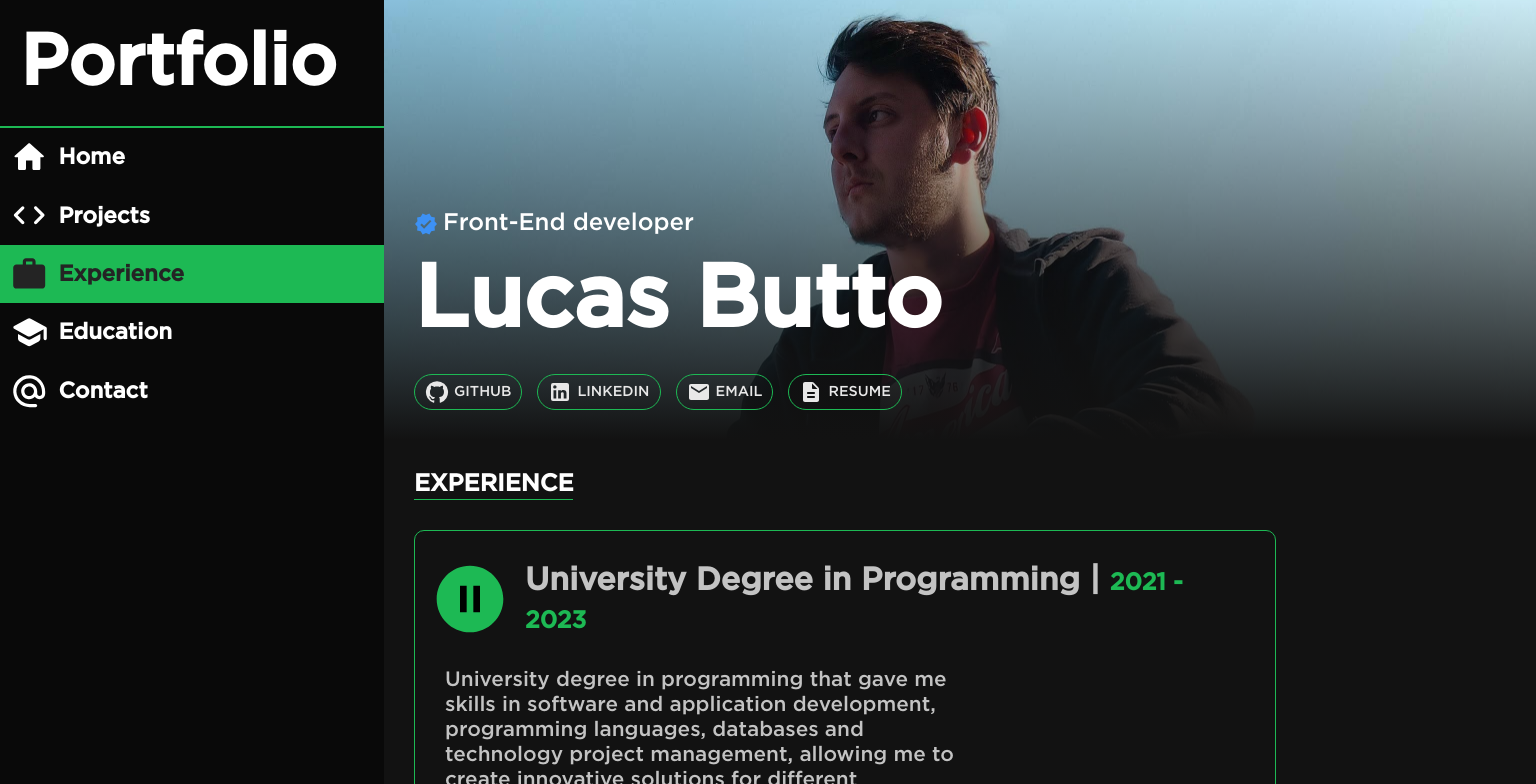
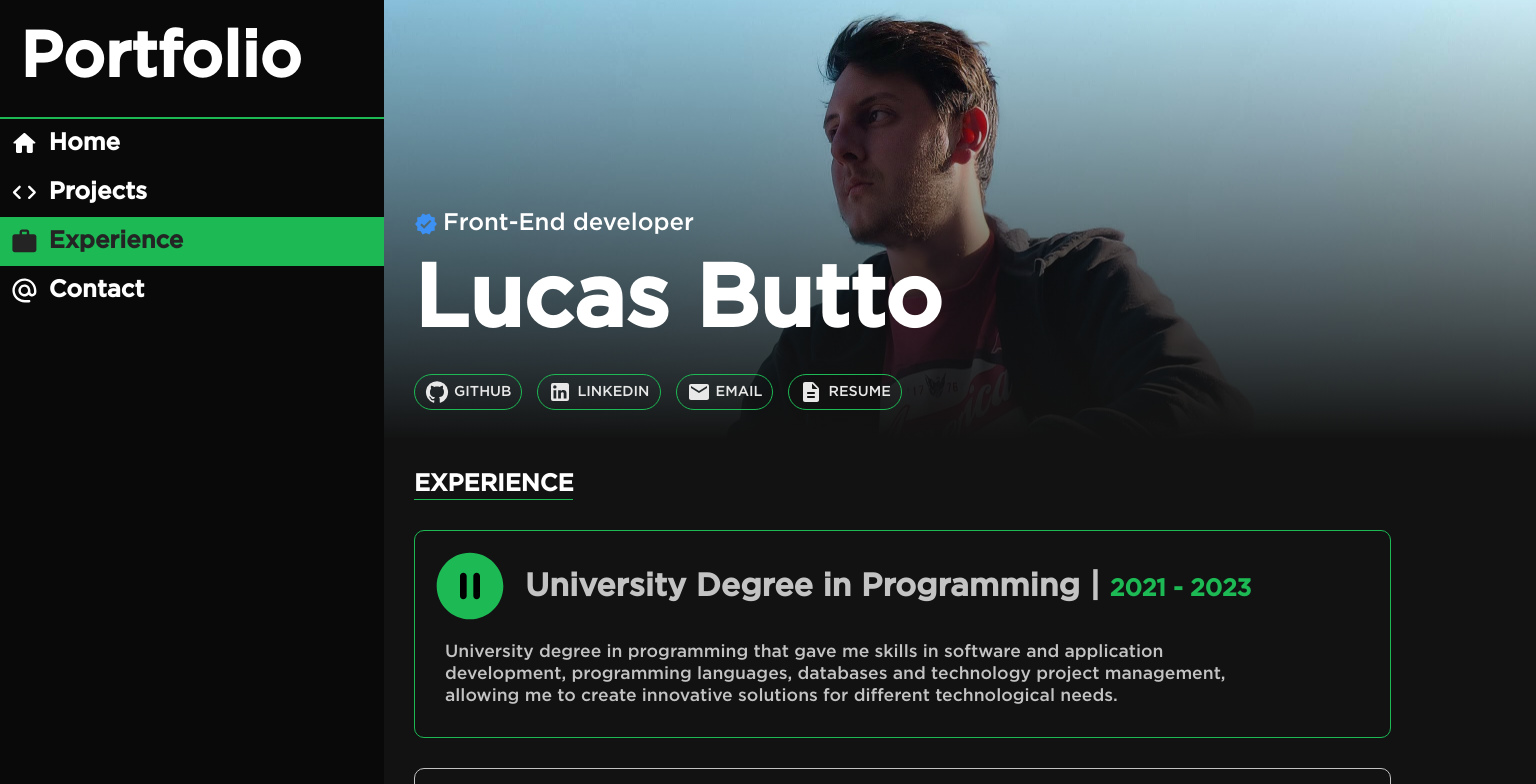
Before and after one commit to LucasButto/Portfolio-Spotify, a React (Vite) app: page /experience in a window 1536 px wide. Both pictures are taken after a click on the button 470 px from the left and 599 px from the top of the page. Shown: the top 784 px of the page. Built offline with nearby package versions, Linux system fonts and the light colour scheme.

Commit message:
styles changes

```diff
--- a/src/Components/Aside.jsx
+++ b/src/Components/Aside.jsx
@@ -4,7 +4,7 @@ import HomeRoundedIcon from "@mui/icons-material/HomeRounded";
 import CodeRoundedIcon from "@mui/icons-material/CodeRounded";
 import WorkRoundedIcon from "@mui/icons-material/WorkRounded";
 import AlternateEmailRoundedIcon from "@mui/icons-material/AlternateEmailRounded";
-import SchoolRoundedIcon from "@mui/icons-material/SchoolRounded";
+//import SchoolRoundedIcon from "@mui/icons-material/SchoolRounded";
 
 import "../Styles/Aside.css";
 
@@ -69,7 +69,7 @@ const Aside = () => {
                 </div>
               </div>
             </li>
-            <li>
+            {/*<li>
               <div
                 onClick={() => {
                   viewNavigate("/education");
@@ -80,7 +80,7 @@ const Aside = () => {
                   <span>Education</span>
                 </div>
               </div>
-            </li>
+              </li>*/}
             <li>
               <div
                 onClick={() => {
--- a/src/Components/ExperienceItem.jsx
+++ b/src/Components/ExperienceItem.jsx
@@ -1,6 +1,6 @@
 import PropTypes from "prop-types";
-import PlayCircleFilledIcon from "@mui/icons-material/PlayCircleFilled";
-import PauseCircleFilledIcon from "@mui/icons-material/PauseCircleFilled";
+import PlayCircleRoundedIcon from "@mui/icons-material/PlayCircleRounded";
+import PauseCircleFilledRoundedIcon from "@mui/icons-material/PauseCircleFilledRounded";
 
 const ExperienceItem = ({
   shownItem,
@@ -22,9 +22,9 @@ const ExperienceItem = ({
           <div className="button-title">
             <button>
               {shownItem[id] ? (
-                <PauseCircleFilledIcon />
+                <PauseCircleFilledRoundedIcon />
               ) : (
-                <PlayCircleFilledIcon />
+                <PlayCircleRoundedIcon />
               )}
             </button>
             <h3>
--- a/src/Styles/Aside.css
+++ b/src/Styles/Aside.css
@@ -71,7 +71,15 @@
 
 @media screen and (min-width: 1367px) {
   .aside > h2 {
-    font-size: 4.5rem;
+    font-size: 4rem;
+  }
+
+  .top-link > span {
+    font-size: 1.5rem;
+  }
+
+  .top-link > svg {
+    font-size: 1.8rem;
   }
 }
 
--- a/src/Styles/Experience.css
+++ b/src/Styles/Experience.css
@@ -109,10 +109,35 @@
 
 @media screen and (min-width: 1440px) {
   .list {
-    width: 80%;
+    width: 90%;
   }
+
+  .button-title > h3 {
+    font-size: 2rem;
+  }
+
+  .experience-date {
+    font-size: 1.5rem;
+  }
+
+  .button-title > button {
+    width: 50px;
+    height: 50px;
+  }
+
+  .button-title > button > svg {
+    font-size: 5rem;
+  }
+
+  .button-title > button > svg:hover {
+    transform: scale(1.01);
+    cursor: pointer;
+    transition: 0.2s;
+  }
+
   .item > span {
-    width: 70%;
+    width: 90%;
+    font-size: 1.1rem;
   }
 }
 
--- a/src/Styles/ProjectDisplay.css
+++ b/src/Styles/ProjectDisplay.css
@@ -151,6 +151,38 @@
   display: flex;
   flex-direction: row;
   gap: 15px;
+}
+
+@media screen and (min-width: 1440px) {
+  .goBack-button {
+    width: 40px;
+    height: 40px;
+  }
+
+  .goBack-button > svg {
+    font-size: 2.2rem;
+  }
+
+  .img-title-container > img {
+    max-width: 400px;
+    max-height: 300px;
+  }
+
+  .title-links > h3 {
+    font-size: 3.5rem;
+  }
+
+  .skills-container > hr {
+    width: 100%;
+  }
+
+  .skills-list {
+    width: 100%;
+  }
+
+  .skill p {
+    font-size: 1.3rem;
+  }
 }
 
 @media screen and (min-width: 1201px) and (max-width: 1439px) {
--- a/src/Styles/Projects.css
+++ b/src/Styles/Projects.css
@@ -28,7 +28,7 @@
 
 @media screen and (min-width: 1440px) {
   .projects {
-    width: 80%;
+    width: 90%;
   }
 }
 
--- a/src/Styles/Skills.css
+++ b/src/Styles/Skills.css
@@ -27,7 +27,7 @@
 
 @media screen and (min-width: 1441px) {
   .skills {
-    width: 80%;
+    width: 90%;
   }
 }
 
```
